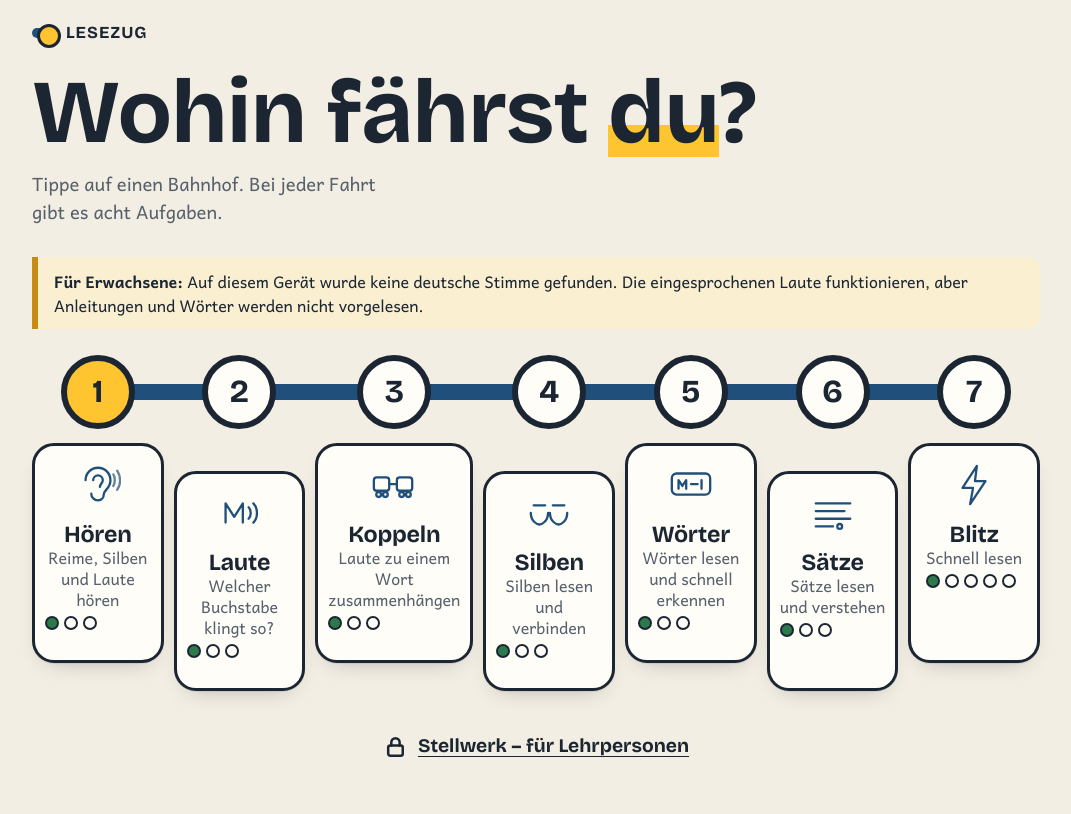
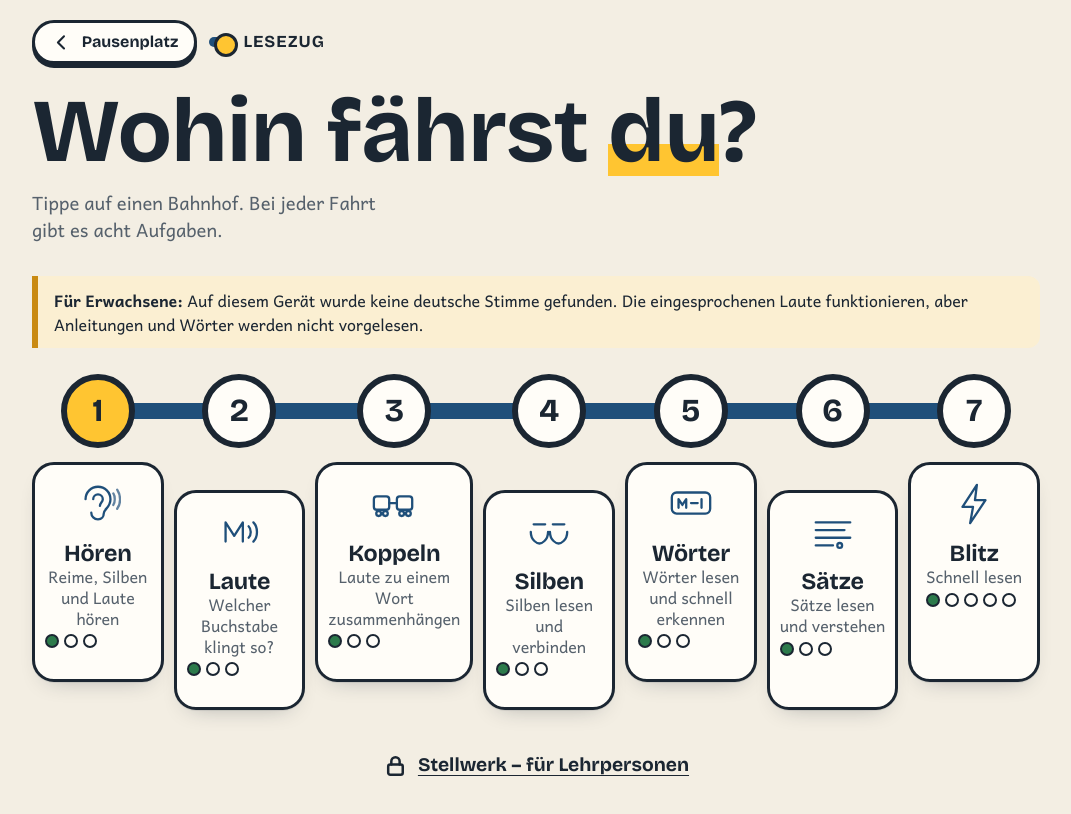
Before and after one commit to benihonegger-source/LandingpageApps, a plain HTML site: page apps/lesezug.html in a window 1280 px wide. Shown: the whole page, without its empty margins (104-1175 px from the left). Drawn offline with Linux system fonts and the light colour scheme.

Commit message:
Lesezug: Knopf «Pausenplatz» zurück zur Übersicht
Co-Authored-By: Claude Opus 5.5 <noreply@anthropic.com>
Claude-Session: https://claude.ai/code/session_01BpfrrDLfqYJrbVK2hNhGLS

```diff
--- a/apps/lesezug.html
+++ b/apps/lesezug.html
@@ -372,6 +372,8 @@ table.matrix{border-collapse:separate;border-spacing:0;width:100%;min-width:760p
 .chips.small button{min-width:44px;min-height:44px;font-size:1rem}
 @media (max-width:560px){.tune-btn{padding:6px 10px}.tune-btn .icon{display:none}.train span{flex-basis:14px}}
 
+.pp-back{text-decoration:none;color:var(--ink);min-height:44px}
+
 </style>
 </head>
 <body>
@@ -405,6 +407,7 @@ table.matrix{border-collapse:separate;border-spacing:0;width:100%;min-width:760p
 <main id="home" class="view">
   <div class="wrap">
     <div class="home-top">
+      <a class="btn small pp-back" href="../index.html"><svg class="icon"><use href="#i-back"/></svg>Pausenplatz</a>
       <span class="mark"><i></i>Lesezug</span>
       <span class="spacer"></span>
       <button class="driver" id="driver" hidden></button>
```
